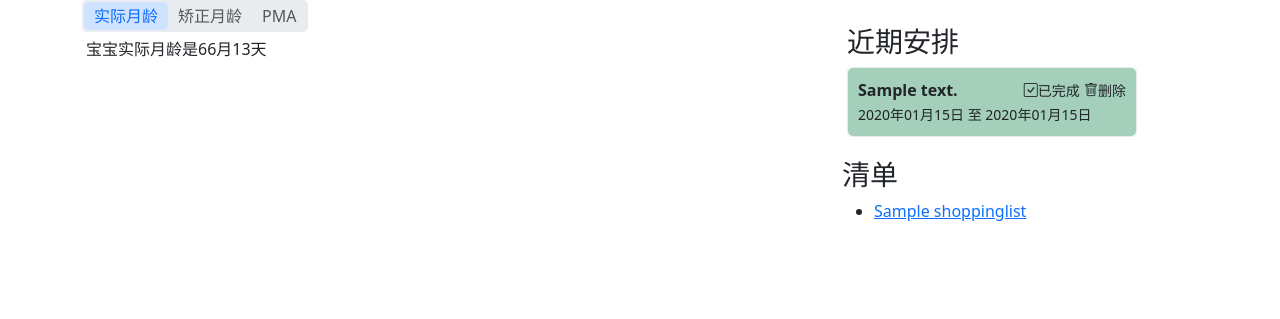
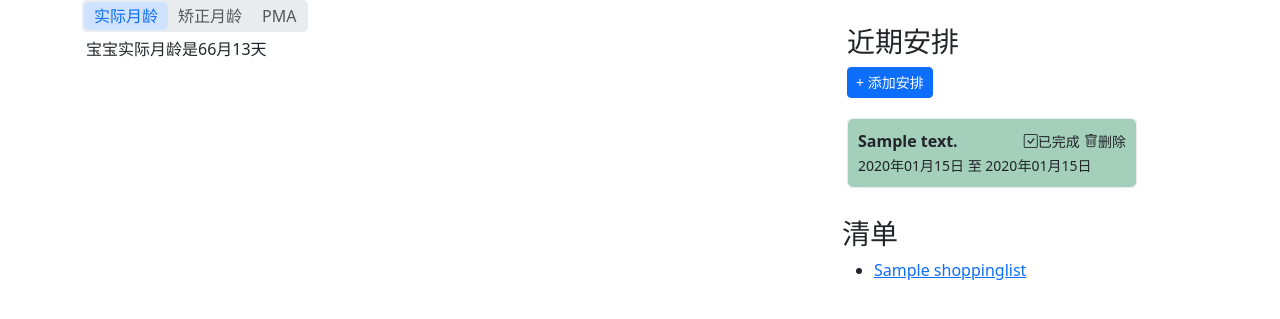
Before and after one commit to NullOnSpace/django-family, a Django app: page /dashboard/ in a window 1280 px wide. Shown: the top 319 px of the page. Run offline with Django 5.2, Linux system fonts and the light colour scheme; tables that the repository leaves empty hold one stand-in row (values such as "Sample post"); some libraries are stand-ins or nearby versions.

Commit message:
ft(task_calendar): 通过模态框新增task

```diff
--- a/dashboard/templates/dashboard/base.html
+++ b/dashboard/templates/dashboard/base.html
@@ -26,11 +26,6 @@
             margin-top: 0.5rem;
         }
 
-        .container-flex {
-            display: flex;
-            justify-content: space-between;
-            width: 100%;
-        }
     </style>
     {% block style_links %}
     {% endblock %}
@@ -43,7 +38,6 @@
 <body>
     <div class="container">
         <div class="row">
-
             <div class="col-lg-8 col-md-12">
                 <main>
                     {% block main %}
@@ -53,11 +47,36 @@
             <div class="col-lg-4 col-md-12">
                 <aside>
                     {% block aside %}
-                        <section id="task-calendar">
+                    <section id="task-calendar" class="slight-margin">
                         <h3>近期安排</h3>
+                        <div><button type="button" id="create-task-calendar" class="btn btn-primary btn-sm" data-bs-toggle="modal" data-bs-target="#create-task-calendar-modal">+ 添加安排</button></div>
+                        {% if task_calendars %}
                             {% include "task_calendar/includes/task_list_simple.html" %}
+                        {% else %}
+                            <div class="lead">暂无安排</div>
+                        {% endif %}
+                        <div class="modal fade" tabindex="-1" id="create-task-calendar-modal">
+                            <div class="modal-dialog">
+                                <div class="modal-content">
+                                <div class="modal-header">
+                                    <h5 class="modal-title">新增安排</h5>
+                                    <button type="button" class="btn-close" data-bs-dismiss="modal" aria-label="Close"></button>
+                                </div>
+                                <div class="modal-body">
+                                    <form action="{% url 'create_task' %}" method="post">
+                                        {{ task_form.as_p }}
+                                        {% csrf_token %}
+                                    </form>
+                                </div>
+                                <div class="modal-footer">
+                                    <button type="button" class="btn btn-secondary" data-bs-dismiss="modal">取消</button>
+                                    <button id="task-calendar-create-submit" type="button" class="btn btn-primary">确认</button>
+                                </div>
+                                </div>
+                            </div>
+                        </div>
                     </section>
-                <section id="shopping-list">
+                    <section id="shopping-list" class="slight-margin">
                         <h3>清单</h3>
                         <ul id="shopping-lists">
                             {% for list in shopping_lists %}
--- a/dashboard/urls.py
+++ b/dashboard/urls.py
@@ -2,7 +2,7 @@ from django.urls import path
 
 from . import views
 
-
+app_name = 'dashboard'
 urlpatterns = [
     path('', views.index, name='index'),
 ]
--- a/dashboard/views.py
+++ b/dashboard/views.py
@@ -3,6 +3,7 @@ from django.http import HttpRequest, HttpResponse
 
 from babycare.models import BabyDate
 from task_calendar.models import TaskCalendar
+from task_calendar.modelforms import TaskCalendarForm
 from shopping_list.models import ShoppingList
 
 
@@ -13,7 +14,9 @@ def index(request: HttpRequest) -> HttpResponse:
     This view handles the request to the dashboard's main page and returns
     the rendered HTML template.
     """
-    baby_date = BabyDate.objects.first()
-    task_calendars = TaskCalendar.objects.all()
-    shopping_lists = ShoppingList.objects.all()
-    return render(request, 'dashboard/index.html', {'baby_date': baby_date, 'task_calendars': task_calendars, "shopping_lists": shopping_lists})
+    context = dict()
+    context['baby_date'] = BabyDate.objects.first()
+    context['task_calendars'] = TaskCalendar.objects.all().order_by('-start_date')
+    context['task_form'] = TaskCalendarForm()
+    context['shopping_lists'] = ShoppingList.objects.all()
+    return render(request, 'dashboard/index.html', context)
--- /dev/null
+++ b/task_calendar/modelforms.py
@@ -0,0 +1,14 @@
+from django import forms
+from .models import TaskCalendar
+
+
+class TaskCalendarForm(forms.ModelForm):
+    class Meta:
+        model = TaskCalendar
+        fields = ['description', 'start_date', 'end_date', 'note']
+        widgets = {
+            'description': forms.TextInput(attrs={'class': 'form-control form-control-sm'}),
+            'start_date': forms.DateInput(attrs={'class': 'form-control form-control-sm', 'type': 'date'}),
+            'end_date': forms.DateInput(attrs={'class': 'form-control form-control-sm', 'type': 'date'}),
+            'note': forms.Textarea(attrs={'class': 'form-control form-control-sm', 'rows': 2}),
+        }
--- a/task_calendar/static/css/task_calendar/task_calendar.css
+++ b/task_calendar/static/css/task_calendar/task_calendar.css
@@ -5,6 +5,7 @@
 }
 
 ul#task-calendar-list {
+    margin-top: 20px;
     list-style-type: none;
     padding: 0;
     background-color: var(--bs-light-bg-subtle);
--- a/task_calendar/static/js/task_calendar/task_calendar.js
+++ b/task_calendar/static/js/task_calendar/task_calendar.js
@@ -82,4 +82,21 @@ document.addEventListener('DOMContentLoaded', function () {
             }
         });
     });
+
+    // 创建任务
+    const createTaskButton = document.getElementById('task-calendar-create-submit');
+    // 点击创建任务按钮时提交表单
+    if (createTaskButton) {
+        createTaskButton.addEventListener('click', function (event) {
+            event.preventDefault();
+            const form = document.querySelector('#create-task-calendar-modal form');
+            if (form) {
+                form.submit();
+            } else {
+                console.error('Form not found for task creation');
+            }
+        });
+    } else {
+        console.error('Create task button not found');
+    }
 });
--- a/task_calendar/templates/task_calendar/includes/task_list_simple.html
+++ b/task_calendar/templates/task_calendar/includes/task_list_simple.html
@@ -1,4 +1,3 @@
-{% if task_calendars %}
 <ul id="task-calendar-list" data-change-status-url="{% url 'fetch_change_task_status' %}">
     {% for task in task_calendars %}
     <li class="task-calendar-item {{task.get_display_class}}" data-id="{{ task.id }}" data-status="{{ task.is_completed|yesno:'true,false,maybe' }}">
@@ -7,4 +6,3 @@
     </li>
     {% endfor %}
 </ul>
-{% endif %}
--- a/task_calendar/urls.py
+++ b/task_calendar/urls.py
@@ -6,4 +6,5 @@ from . import views
 urlpatterns = [
     path('fetch_change_task_status/', views.fetch_change_task_status, name='fetch_change_task_status'),
     path('fetch_delete_task/<int:task_id>', views.fetch_delete_task, name='fetch_delete_task'),
+    path('create_task', views.create_task, name='create_task'),
 ]
```
Also changed, not shown: task_calendar/views.py (+14 -2 lines). Lines whose indentation alone changed are shown as unchanged.
